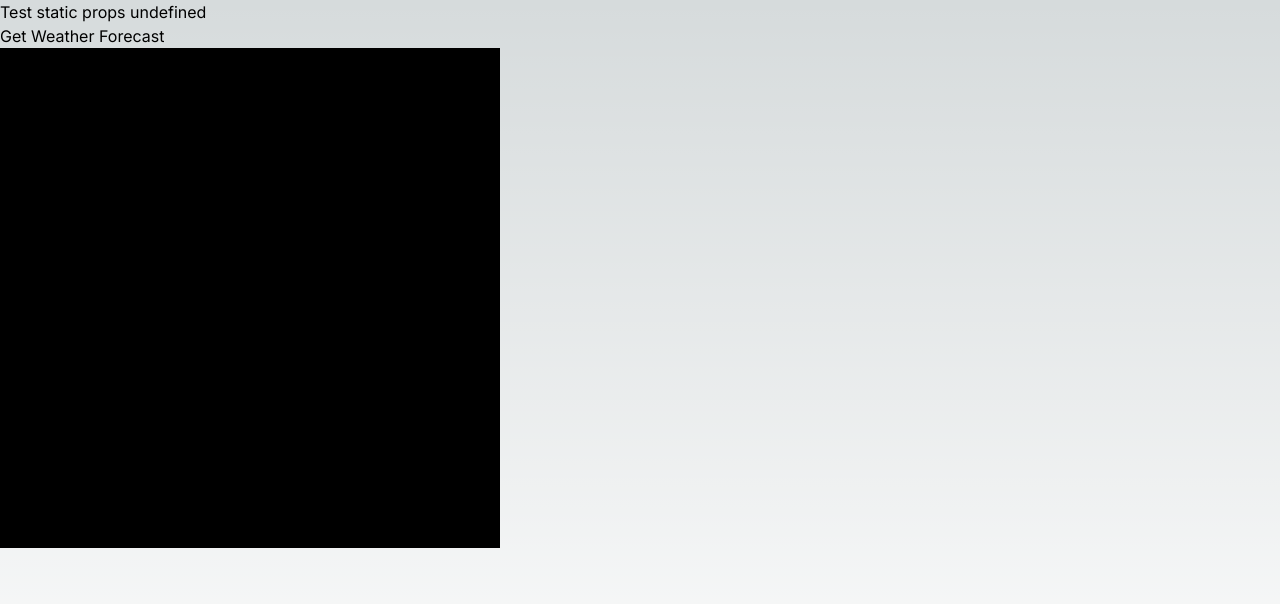
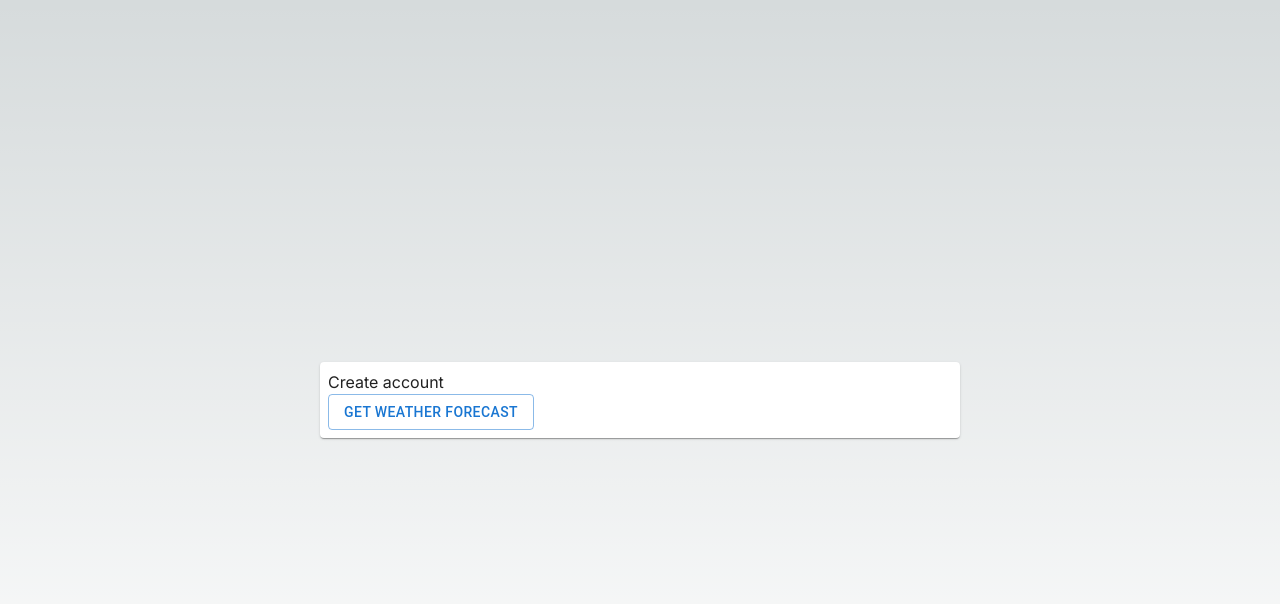
Before and after one commit to lisu9090/dotnet-react-sample, a Next.js app in the folder src/AwesomeApp.UI/: page /create-account in a window 1280 px wide. Shown: the top 604 px of the page. Built offline with nearby package versions, Linux system fonts and the light colour scheme.

Commit message:
created PageBox component

```diff
--- a/src/AwesomeApp.UI/src/components/nav-bar/index.jsx
+++ /dev/null
@@ -1,7 +0,0 @@
-import styles from './styles.module.css'
-
-export function NavBar() {
-  return (
-    <div className={styles.navBar}></div>
-  )
-}
--- a/src/AwesomeApp.UI/src/components/nav-bar/styles.module.css
+++ /dev/null
@@ -1,5 +0,0 @@
-.navBar {
-  width: 500px;
-  height: 500px;
-  background-color: black;
-}
--- /dev/null
+++ b/src/AwesomeApp.UI/src/components/page-box/index.tsx
@@ -0,0 +1,25 @@
+import { Grid, Paper } from '@mui/material'
+import styles from './styles.module.css'
+
+export function PageBox({ children }: any) {
+  return (
+    <Grid
+      container
+      className="page-container"
+      alignItems="center"
+      justifyContent="center"
+    >
+      <Grid
+        item
+        xs={12}
+        sm={10}
+        md={6}
+        className="main-box"
+      >
+        <Paper className="p-2">
+          { children }
+        </Paper>
+      </Grid>
+    </Grid>
+  )
+}
--- a/src/AwesomeApp.UI/src/pages/404.tsx
+++ b/src/AwesomeApp.UI/src/pages/404.tsx
@@ -1,7 +1,10 @@
+import { PageBox } from "@/components/page-box";
+import { Typography } from "@mui/material";
+
 export default function NotFound() {
   return (
-    <>
-      <span>404 - Not found</span>
-    </>
+    <PageBox>
+      <Typography variant="h5">404 - Not found</Typography>
+    </PageBox>
   )
 }
--- a/src/AwesomeApp.UI/src/pages/create-account/index.tsx
+++ b/src/AwesomeApp.UI/src/pages/create-account/index.tsx
@@ -1,10 +1,8 @@
 "use client"
 
 import { useState } from "react";
-import { NavBar } from "../../components/nav-bar"
-import styles from "./styles.module.css"
-import { resolve } from "path";
-import { GetStaticPathsResult } from "next";
+import { PageBox } from "@/components/page-box";
+import { Button } from "@mui/material";
 
 interface WeatherDto {
   date: string;
@@ -27,8 +25,8 @@ export default function CreateAccount({ title }: { title: string}): React.ReactE
   }
 
   return (
-    <div>
-      <span>{title}</span>
+    <PageBox>
+      <span>Create account</span>
       <div>
         {weathers.map((weather, index) => (
           <div key={index}>
@@ -38,60 +36,7 @@ export default function CreateAccount({ title }: { title: string}): React.ReactE
           </div>
         ))}
       </div>
-      <input type="button" value="Get Weather Forecast" onClick={() => fetchData()} />
-      <NavBar />
-    </div>
+      <Button variant="outlined" onClick={() => fetchData()} >Get weather forecast</Button>
+    </PageBox>
   )
 }
-
-type StaticProps = {
-  props : {
-    title: string;
-  };
-}
-
-export async function getStaticProps({ params }: any): Promise<StaticProps> {
-  // return new Promise<StaticProps>(
-  //   (resolve) => resolve({
-    return {
-      props: {
-        title: 'Test static props ' + params?.something
-      }
-    }
-    // })
-  // )
-}
-
-// export async function getStaticPaths(): Promise<GetStaticPathsResult> {
-//   return {
-//     paths: [
-//       {
-//         params: {
-//           something: 'test'
-//         }
-//       },
-//       {
-//         params: {
-//           something: 'test2'
-//         }
-//       }
-//     ],
-//     fallback: false
-//   }
-// }
-
-// type ServerSideProps = {
-//   props: {
-//     id: number;
-//   };
-// }
-
-// export async function getServerSideProps(): Promise<ServerSideProps> {
-//   return new Promise(
-//     (resolve) => resolve({
-//       props: {
-//         id: Math.random() * 100
-//       }
-//     })
-//   )
-// }
--- a/src/AwesomeApp.UI/src/pages/index.tsx
+++ b/src/AwesomeApp.UI/src/pages/index.tsx
@@ -1,23 +1,11 @@
+import { PageBox } from "@/components/page-box"
 import { Button, Grid, Paper, Typography } from "@mui/material"
 import Image from "next/image"
 import Link from "next/link"
 
 export default function RootPage() {
   return (
-    <Grid
-      container
-      className="page-container"
-      alignItems="center"
-      justifyContent="center"
-    >
-      <Grid
-        item
-        xs={12}
-        sm={10}
-        md={6}
-        className="main-box"
-      >
-        <Paper>
+    <PageBox>
       <Grid
         container
         spacing={6}
@@ -84,14 +72,8 @@ export default function RootPage() {
               <Button className="w-full" variant="outlined">Create Account</Button>
             </Link>
           </Grid>
-
-
-
         </Grid>
       </Grid>
-        </Paper>
-      </Grid>
-
-    </Grid>
+    </PageBox>
   )
 }
```
Also changed, not shown: src/AwesomeApp.UI/src/pages/account/index.jsx (+50 -0 lines). Lines whose indentation alone changed are shown as unchanged.
